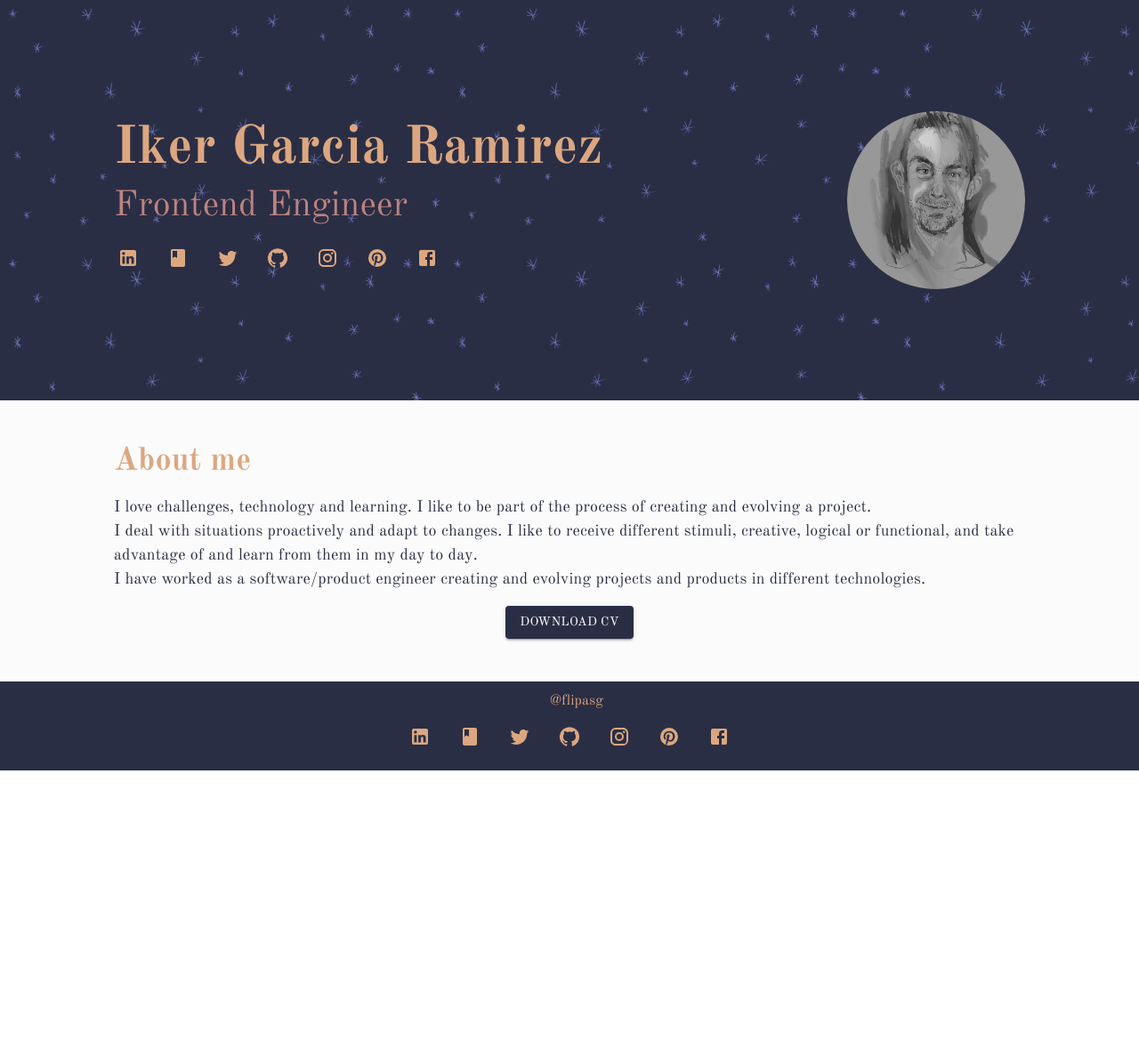
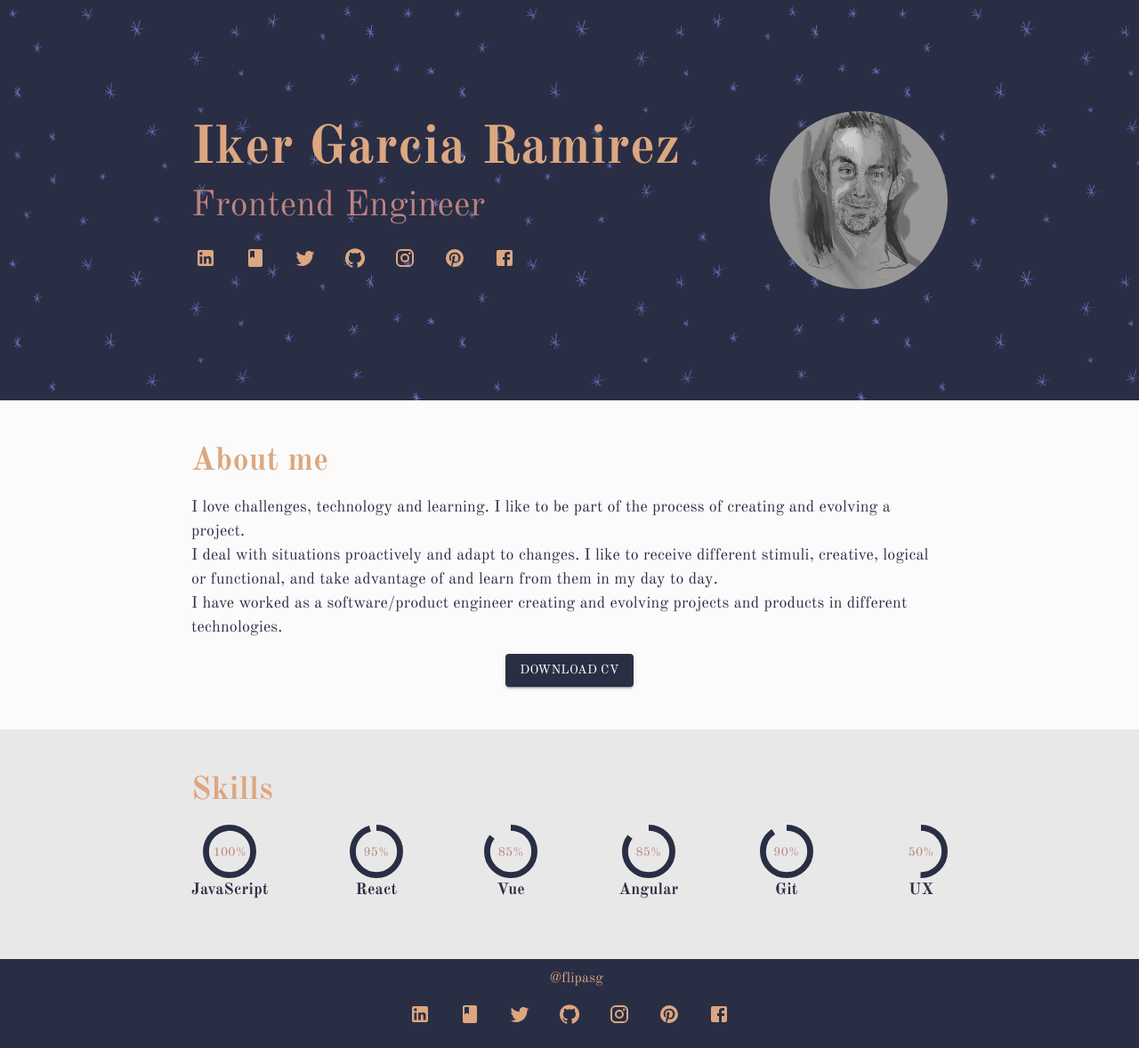
Before and after one commit to flipasg/flipasg.github.io, a React (Vite) app: page / in a window 1280 px wide. Shown: the whole page at 89% size. Before the commit the page ends 866 px from the top, so only its background shows below. Built offline with nearby package versions, Linux system fonts and the light colour scheme.

Commit message:
feat(Skills): ✨ add skills

```diff
--- a/index.html
+++ b/index.html
@@ -3,11 +3,10 @@
   <head>
     <meta charset="UTF-8" />
     <link rel="icon" type="image/svg+xml" href="src/assets/skeched-portrait.jpg" />
-    <meta name="viewport" content="initial-scale=1, width=device-width" />
+    <meta name="viewport" content="width=device-width, initial-scale=1.0">
 
     <title>Iker Garcia Ramirez (flipasg)</title>
     <meta charset='UTF-8'/>
-    <meta content='width=device-width' name='viewport'/>
     <meta content='#2a2e44' name='theme-color'/>
 
     <!-- Twitter Card data -->
@@ -26,7 +25,6 @@
     <meta content='es_ES' property='og:locale'/>
     <meta content='en_GB' property='og:locale:alternate'/>
     <meta content='es_EU' property='og:locale:alternate'/>
-    <b:include data='blog' name='all-head-content'/>
 
     <meta content='Iker Garcia Ramirez. Frontend Engineer.' name='twitter:description'/>
     <meta content='Iker Garcia Ramirez. Frontend Engineer.' property='og:description'/>
--- a/src/App.tsx
+++ b/src/App.tsx
@@ -2,8 +2,13 @@ import Home from '@/components/home/Home'
 import { createTheme, CssBaseline, Grid, ThemeProvider } from '@mui/material'
 import Footer from './components/footer/Footer'
 import AboutMe from './components/about-me/AboutMe'
+import Skills from './components/skills/Skills'
 const theme = createTheme({
   palette: {
+    background: {
+      default: '#2A2E44',
+      paper: '#727CCA',
+    },
     primary: {
       main: '#2A2E44',
     },
@@ -49,10 +54,10 @@ const theme = createTheme({
   breakpoints: {
     values: {
       xs: 0,
-      sm: 600,
-      md: 1024,
-      lg: 1280,
-      xl: 1920,
+      sm: 700,
+      md: 850,
+      lg: 1024,
+      xl: 1280,
     },
   },
 })
@@ -63,6 +68,7 @@ export default function App() {
       <Grid container component={'main'}>
         <Home />
         <AboutMe />
+        <Skills />
         <Footer />
       </Grid>
     </ThemeProvider>
--- a/src/components/about-me/AboutMe.tsx
+++ b/src/components/about-me/AboutMe.tsx
@@ -12,7 +12,7 @@ export default function AboutMe() {
       sx={{
         backgroundColor: 'common.white',
       }}
-      py={6}
+      p={6}
     >
       <Grid container direction={'column'} maxWidth={'md'} mb={2}>
         <Typography variant='h2' color={'secondary'} fontSize={36} mb={2}>
--- /dev/null
+++ b/src/components/common/CircularProgressWithLabel.tsx
@@ -0,0 +1,48 @@
+import * as React from 'react'
+import CircularProgress, {
+  CircularProgressProps,
+} from '@mui/material/CircularProgress'
+import Typography from '@mui/material/Typography'
+import Box from '@mui/material/Box'
+
+export function CircularProgressWithLabel(
+  props: CircularProgressProps & { value: number; title?: string },
+) {
+  return (
+    <Box display={'flex'} justifyContent={'center'} flexDirection={'column'}>
+      <Box
+        sx={{ position: 'relative', display: 'inline-flex', margin: '0 auto' }}
+      >
+        <CircularProgress variant='determinate' {...props} />
+        <Box
+          sx={{
+            top: 2,
+            left: 0,
+            bottom: 0,
+            right: 0,
+            position: 'absolute',
+            display: 'flex',
+            alignItems: 'center',
+            justifyContent: 'center',
+          }}
+        >
+          <Typography
+            variant='body2'
+            component='div'
+            color='text.secondary'
+          >{`${Math.round(props.value)}%`}</Typography>
+        </Box>
+      </Box>
+      <Box sx={{ textAlign: 'center' }}>
+        <Typography
+          variant='body1'
+          component='h2'
+          color='primary'
+          fontWeight={600}
+        >
+          {props.title}
+        </Typography>
+      </Box>
+    </Box>
+  )
+}
--- a/src/components/home/Home.tsx
+++ b/src/components/home/Home.tsx
@@ -1,6 +1,6 @@
 import Image from '@/assets/stars.png'
 import Portrait from '@/assets/skeched-portrait.jpg'
-import { Avatar, Grid, Typography } from '@mui/material'
+import { Avatar, Grid, Hidden, Typography } from '@mui/material'
 
 import { Box } from '@mui/system'
 import SocialLinks from '../social-links/SocialLinks'
@@ -19,17 +19,26 @@ export default function Home() {
     >
       <Grid
         container
-        direction='row'
+        direction={{ xs: 'column', md: 'row' }}
         alignItems={'center'}
         justifyContent={'space-between'}
         maxWidth={'md'}
         mx={'auto'}
       >
-        <Grid item direction='column'>
+        <Grid item direction='column' p={{ xs: 9, md: 0 }}>
           <Grid item>
             <Box>
               <Typography variant='h1' color={'secondary'} fontSize={60}>
-                Iker Garcia Ramirez
+                Iker Garcia{' '}
+                <Typography
+                  variant='h1'
+                  color={'secondary'}
+                  fontSize={60}
+                  component='span'
+                  sx={{ display: { xs: 'none', sm: 'inline-block' } }}
+                >
+                  Ramirez
+                </Typography>
               </Typography>
               <Typography variant='body1' color={'textSecondary'} fontSize={40}>
                 Frontend Engineer
--- /dev/null
+++ b/src/components/skills/Skills.tsx
@@ -0,0 +1,69 @@
+import { Button, Grid, Typography } from '@mui/material'
+import Pdf from '@/assets/IkerGarcia_CV.pdf'
+import { CircularProgressWithLabel } from '../common/CircularProgressWithLabel'
+
+export default function Skills() {
+  return (
+    <Grid
+      container
+      direction='column'
+      component={'section'}
+      justifyContent={'center'}
+      alignItems={'center'}
+      sx={{
+        backgroundColor: '#e8e8e8',
+      }}
+      p={6}
+    >
+      <Grid container direction={'column'} maxWidth={'md'} mb={2}>
+        <Typography variant='h2' color={'secondary'} fontSize={36} mb={2}>
+          Skills
+        </Typography>
+        <Grid
+          container
+          direction='row'
+          justifyContent={'space-between'}
+          alignItems={'center'}
+          gap={2}
+        >
+          <CircularProgressWithLabel
+            thickness={5}
+            size='60px'
+            value={100}
+            title='JavaScript'
+          />
+          <CircularProgressWithLabel
+            thickness={5}
+            size='60px'
+            value={95}
+            title='React'
+          />
+          <CircularProgressWithLabel
+            thickness={5}
+            size='60px'
+            value={85}
+            title='Vue'
+          />
+          <CircularProgressWithLabel
+            thickness={5}
+            size='60px'
+            value={85}
+            title='Angular'
+          />
+          <CircularProgressWithLabel
+            thickness={5}
+            size='60px'
+            value={90}
+            title='Git'
+          />
+          <CircularProgressWithLabel
+            thickness={5}
+            size='60px'
+            value={50}
+            title='UX'
+          />
+        </Grid>
+      </Grid>
+    </Grid>
+  )
+}
```
Also changed, not shown: 1 other file (tests, documents, lock files or other folders).
